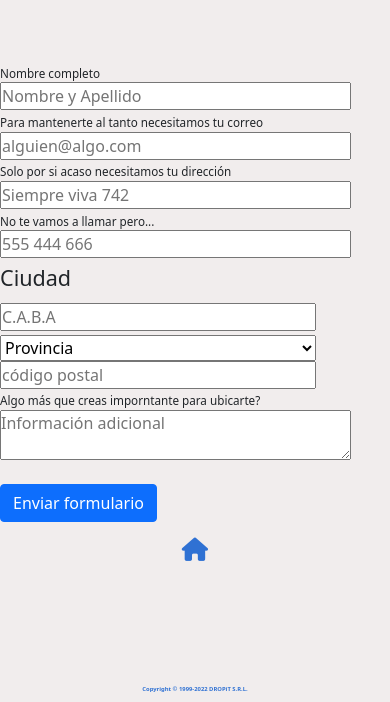
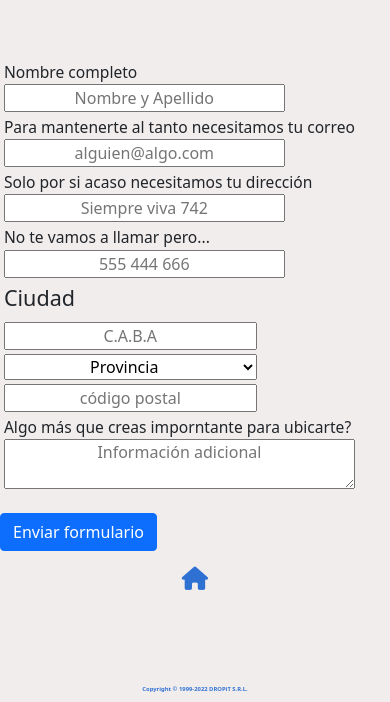
Before and after one commit to roberts6/CoderHouse, a website: page pages/registro.html in a window 390 px wide. Shown: the part 142-844 px from the top of the page. Drawn offline with nearby package versions, Linux system fonts and the light colour scheme; files that its build step writes are made by us from their sources.

Commit message:
se estiliza pagina de registro

```diff
--- a/scss/estilos.scss
+++ b/scss/estilos.scss
@@ -237,6 +237,28 @@ textarea{
         .form-control{
             width: 80%;
             margin-left: 4vw;
+        }
+    }
+
+    #fs-frm-inputs{
+        margin-left: 1vw;
+        input{
+            width: 50%;
+        }
+        :placeholder-shown{
+            text-align: center;
+            justify-content: center;
+        }
+        select{
+            width: 50%;
+            margin-bottom: 1vw;
+            text-align: center;
+        }
+    }
+
+    textarea{
+        #note{
+            justify-content: center;
         }
     }
 
@@ -915,4 +937,17 @@ label{
 }
 
 }
+
+#fs-frm-inputs {
+    input {
+    width: 80%;
 }
+label{
+    font-size: 4vw;
+}
+}
+
+#fs-frm-inputs select {
+    width: 80%;
+}
+}
```
Also changed, not shown: css/estilos.css.
